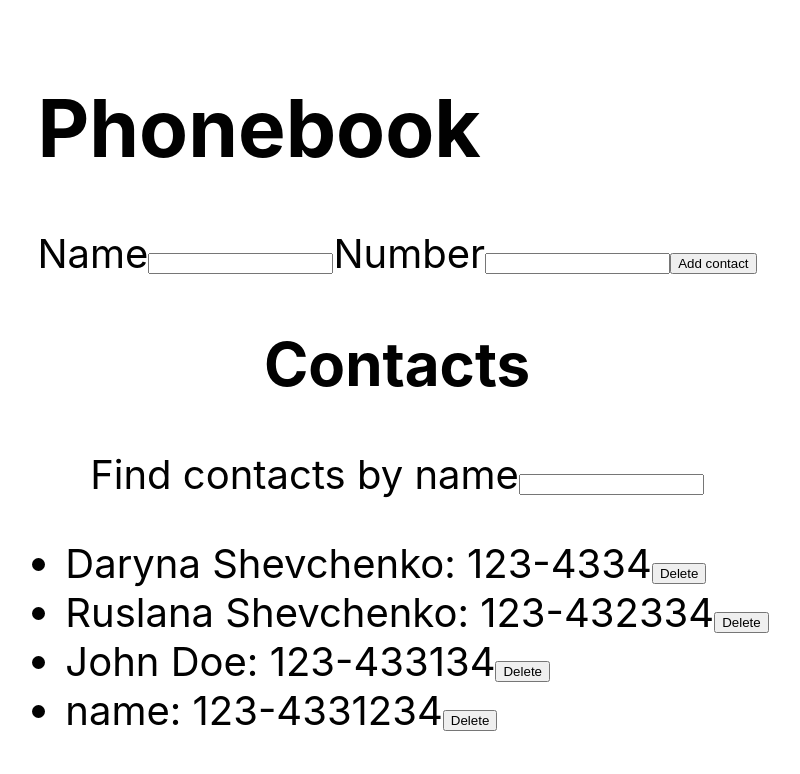
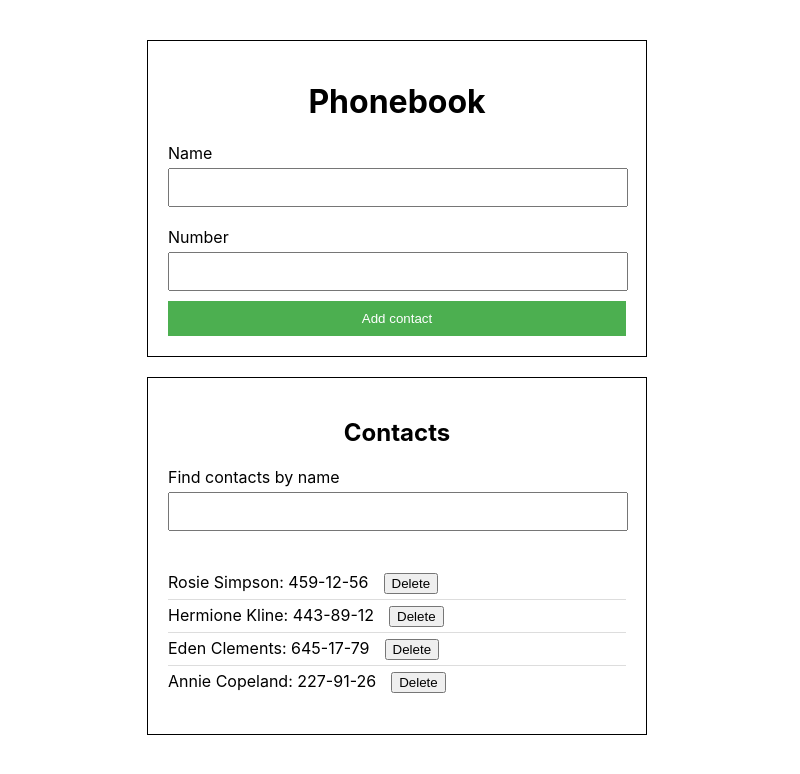
Before and after one commit to Daryna8/goit-react-hw-02-phonebook, a React (Create React App) app: page / in a window 1280 px wide. Shown: the top 774 px of the page, without its empty margins (243-1043 px from the left). Built offline with nearby package versions, Linux system fonts and the light colour scheme.

Commit message:
added styles

```diff
--- a/src/components/App.jsx
+++ b/src/components/App.jsx
@@ -1,17 +1,17 @@
 import React from 'react';
 import { nanoid } from 'nanoid';
-import { StyledForm } from './PhoneBook.styled';
 import { ContactForm } from './ContactForm';
 import { Filter } from './Filter';
 import { ContactList } from './ContactList';
+import s from './PhoneBook.module.css';
 
 export class App extends React.Component {
   state = {
     contacts: [
-      { id: '123', name: 'Daryna Shevchenko', number: '123-4334' },
-      { id: '122', name: 'Ruslana Shevchenko', number: '123-432334' },
-      { id: '121', name: 'John Doe', number: '123-433134' },
-      { id: '127', name: 'name', number: '123-4331234' },
+      { id: 'id-1', name: 'Rosie Simpson', number: '459-12-56' },
+      { id: 'id-2', name: 'Hermione Kline', number: '443-89-12' },
+      { id: 'id-3', name: 'Eden Clements', number: '645-17-79' },
+      { id: 'id-4', name: 'Annie Copeland', number: '227-91-26' },
     ],
     filter: '',
     name: '',
@@ -60,25 +60,27 @@ export class App extends React.Component {
     const filteredContacts = this.getFilteredContacts();
     return (
       <div
-        style={{
-          height: '100vh',
-          display: 'flex',
-          justifyContent: 'center',
-          flexDirection: 'column',
-          alignItems: 'center',
-          fontSize: 40,
-          color: '#010101',
-        }}
+        // style={{
+        //   height: '100vh',
+        //   display: 'flex',
+        //   justifyContent: 'center',
+        //   flexDirection: 'column',
+        //   alignItems: 'center',
+        //   fontSize: 40,
+        //   color: '#010101',
+        // }}
+        className={s.phonebook}
       >
-        <StyledForm onSubmit={this.handleSubmit}>
+        <form onSubmit={this.handleSubmit}>
           <h1>Phonebook</h1>
           <ContactForm
             name={name}
             number={number}
             handleChangeInput={this.handleChangeInput}
           />
-        </StyledForm>
+        </form>
 
+        <div className={s.contacts}>
           <h2>Contacts</h2>
           <Filter filter={filter} handleChangeInput={this.handleChangeInput} />
           <ContactList
@@ -86,6 +88,7 @@ export class App extends React.Component {
             handleDeleteContact={this.handleDeleteContact}
           />
         </div>
+      </div>
     );
   }
 }
--- a/src/components/ContactForm.jsx
+++ b/src/components/ContactForm.jsx
@@ -1,3 +1,5 @@
+import s from './PhoneBook.module.css';
+
 export const ContactForm = ({ name, number, handleChangeInput }) => {
   return (
     <div>
@@ -21,7 +23,9 @@ export const ContactForm = ({ name, number, handleChangeInput }) => {
           required
         />
       </label>
-      <button type="submit">Add contact</button>
+      <button className={s.add_contanct_button} type="submit">
+        Add contact
+      </button>
     </div>
   );
 };
--- a/src/components/ContactListItem.jsx
+++ b/src/components/ContactListItem.jsx
@@ -1,8 +1,14 @@
+import s from './PhoneBook.module.css';
+
 export const ContactListItem = ({ id, name, number, handleDeleteContact }) => {
   return (
     <li>
       {name}: {number}
-      <button onClick={() => handleDeleteContact(id)} type="button">
+      <button
+        className={s.delete_button}
+        onClick={() => handleDeleteContact(id)}
+        type="button"
+      >
         Delete
       </button>
     </li>
--- /dev/null
+++ b/src/components/PhoneBook.module.css
@@ -0,0 +1,76 @@
+body {
+  font-family: Arial, sans-serif;
+}
+
+.phonebook {
+  width: 500px;
+  margin: 40px auto;
+}
+
+h1,
+h2 {
+  text-align: center;
+}
+
+form {
+  border: 1px solid #000;
+  padding: 20px;
+  margin-bottom: 20px;
+}
+
+label {
+  display: block;
+  margin-top: 10px;
+}
+
+input[type='text'],
+input[type='tel'] {
+  width: calc(100% - 22px);
+  padding: 10px;
+  margin-top: 5px;
+  margin-bottom: 10px;
+}
+
+.add_contanct_button {
+  width: 100%;
+  padding: 10px;
+  background-color: #4caf50;
+  color: white;
+  border: none;
+  cursor: pointer;
+  &:hover {
+    background-color: #45a049;
+  }
+}
+
+.delete_button {
+  margin-left: 15px;
+  &:hover {
+    background-color: rgb(232, 84, 84);
+  }
+}
+
+.contacts {
+  border: 1px solid #000;
+  padding: 20px;
+}
+
+.contacts input[type='text'] {
+  width: calc(100% - 22px);
+  padding: 10px;
+  margin-bottom: 20px;
+}
+
+ul {
+  list-style: none;
+  padding: 0;
+}
+
+ul li {
+  padding: 5px 0;
+  border-bottom: 1px solid #ddd;
+}
+
+ul li:last-child {
+  border-bottom: none;
+}
--- a/src/components/PhoneBook.styled.js
+++ /dev/null
@@ -1,6 +0,0 @@
-import styled from 'styled-components';
-
-export const StyledForm = styled.form`
-  display: flex;
-  flex-direction: column;
-`;
```
Lines whose indentation alone changed are shown as unchanged.
